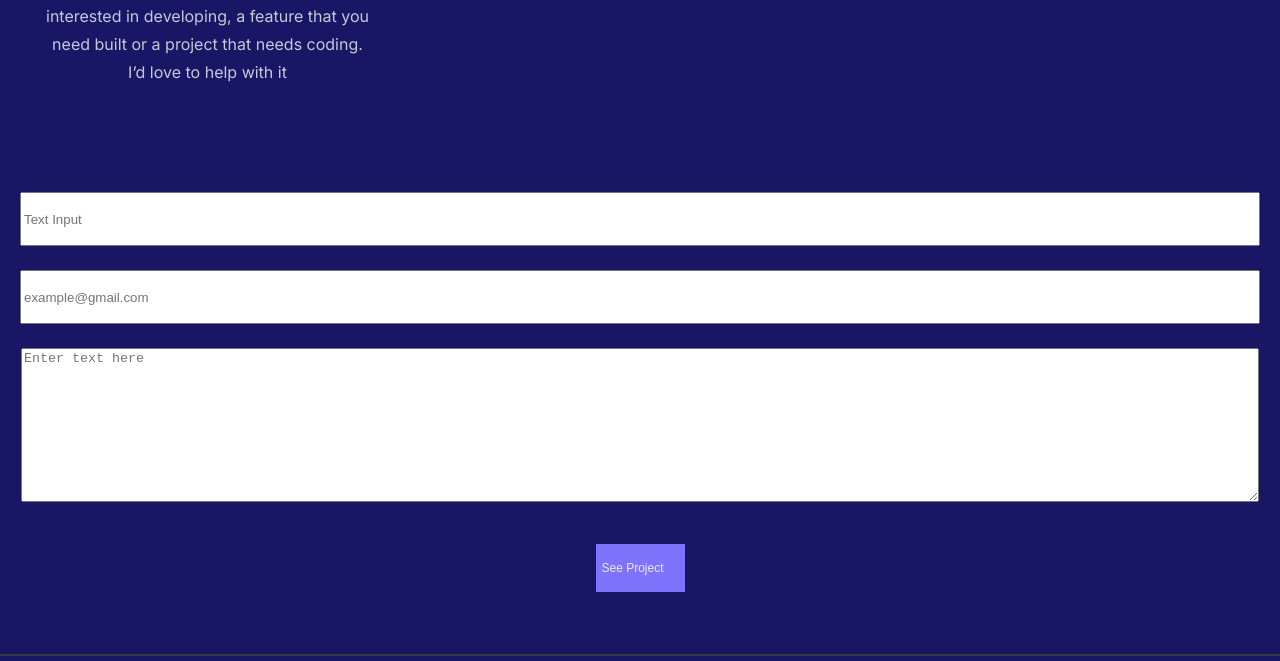
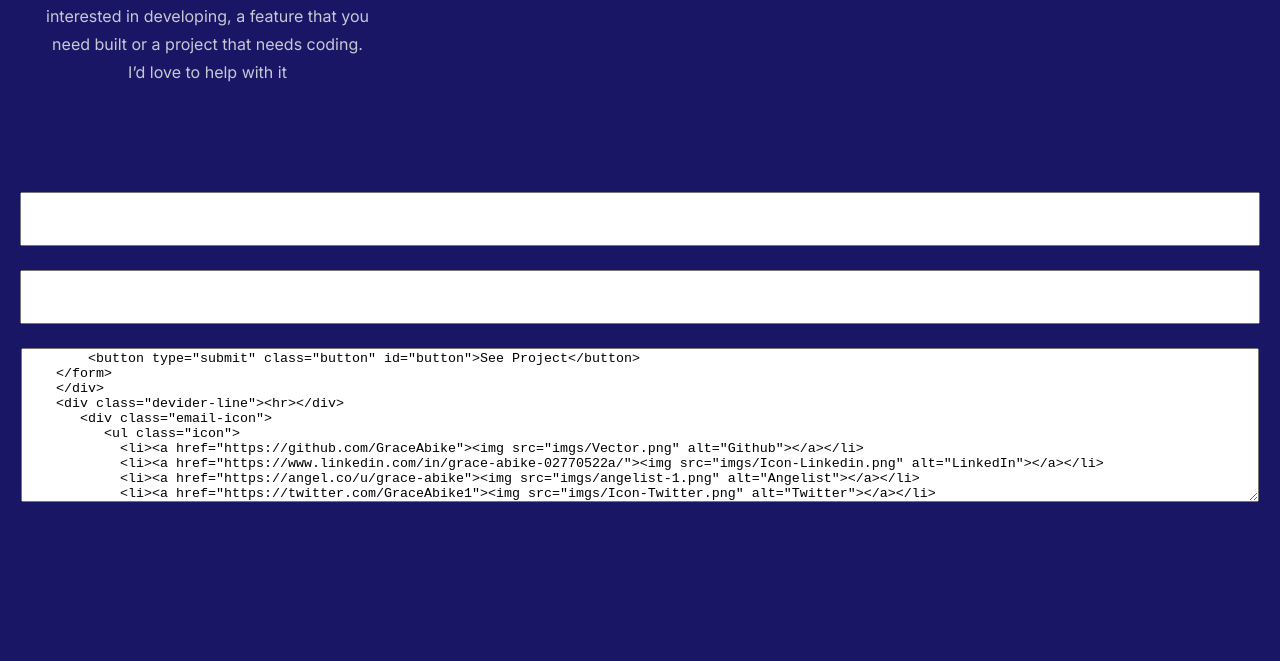
Before and after one commit to GraceAbike/Portfolio, a website: page index.html in a window 1280 px wide. Shown: the part 7245-7906 px from the top of the page. After the commit the page ends 7783 px from the top, so only its background shows below. Drawn offline with nearby package versions, Linux system fonts and the light colour scheme.

Commit message:
Update index.html file

```diff
--- a/index.html
+++ b/index.html
@@ -169,9 +169,9 @@
         If you have an application you are interested in developing, a feature that you need built or a project that needs coding. I’d love to help with it
       </p>
       <form class="form-container" action="https://formspree.io/f/xdobrbdn" method="post">
-        <input id="name" name="Name" class="input-name" type="text" placeholder="Text Input" maxlength="30" required>
-        <input id="email" name="userEmail" class="input-email" type="email" placeholder="example@gmail.com" required>
-        <textarea name="Message" id="text-message" rows="10" maxlength="500" placeholder="Enter text here" required></textarea>
+        <input id="name" name="Name" class="input-name" type="text">
+        <input id="email" name="userEmail" class="input-email" type="email">
+        <textarea name="Message" id="text-message" rows="10"</textarea>
         <button type="submit" class="button" id="button">See Project</button>
     </form>
     </div>
```
